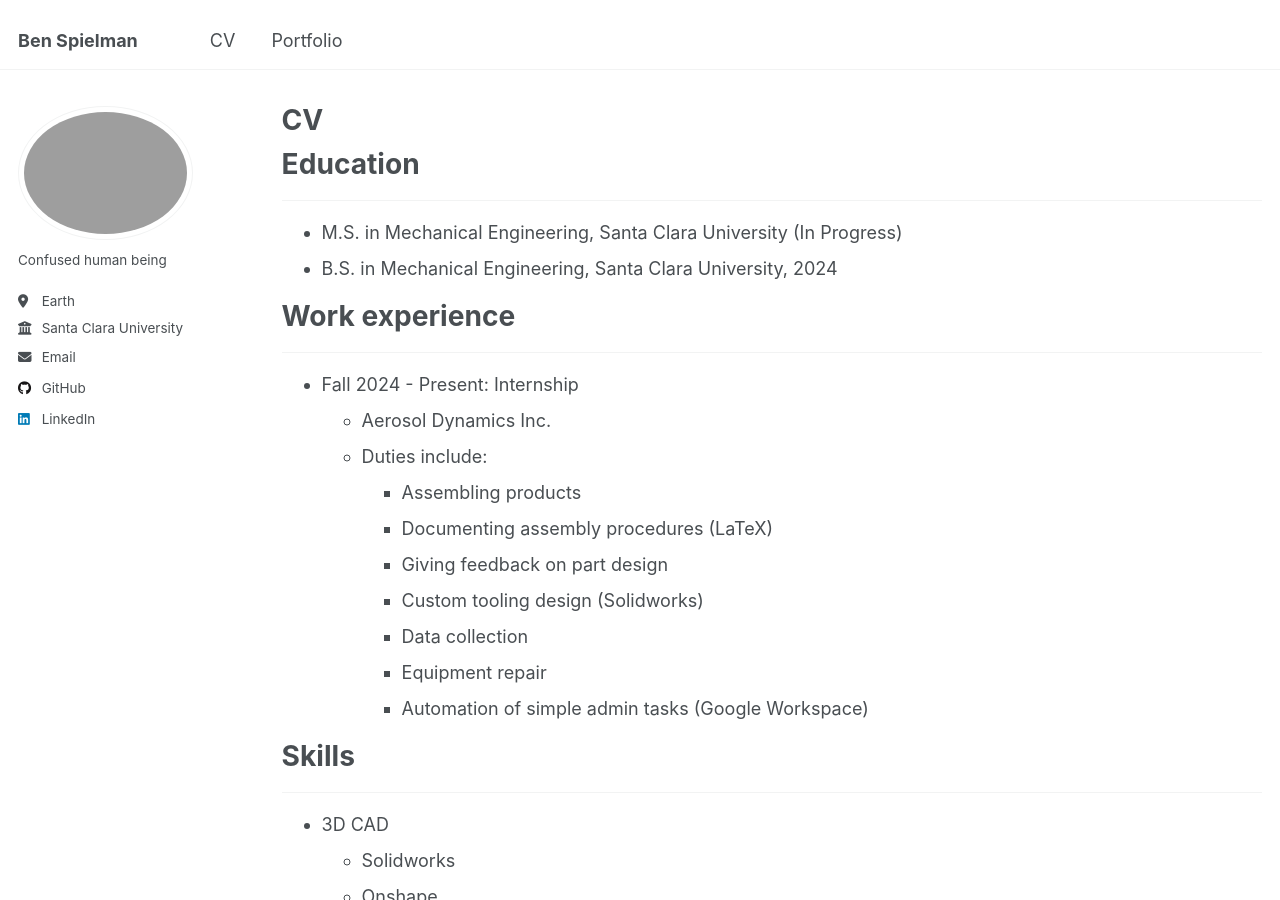
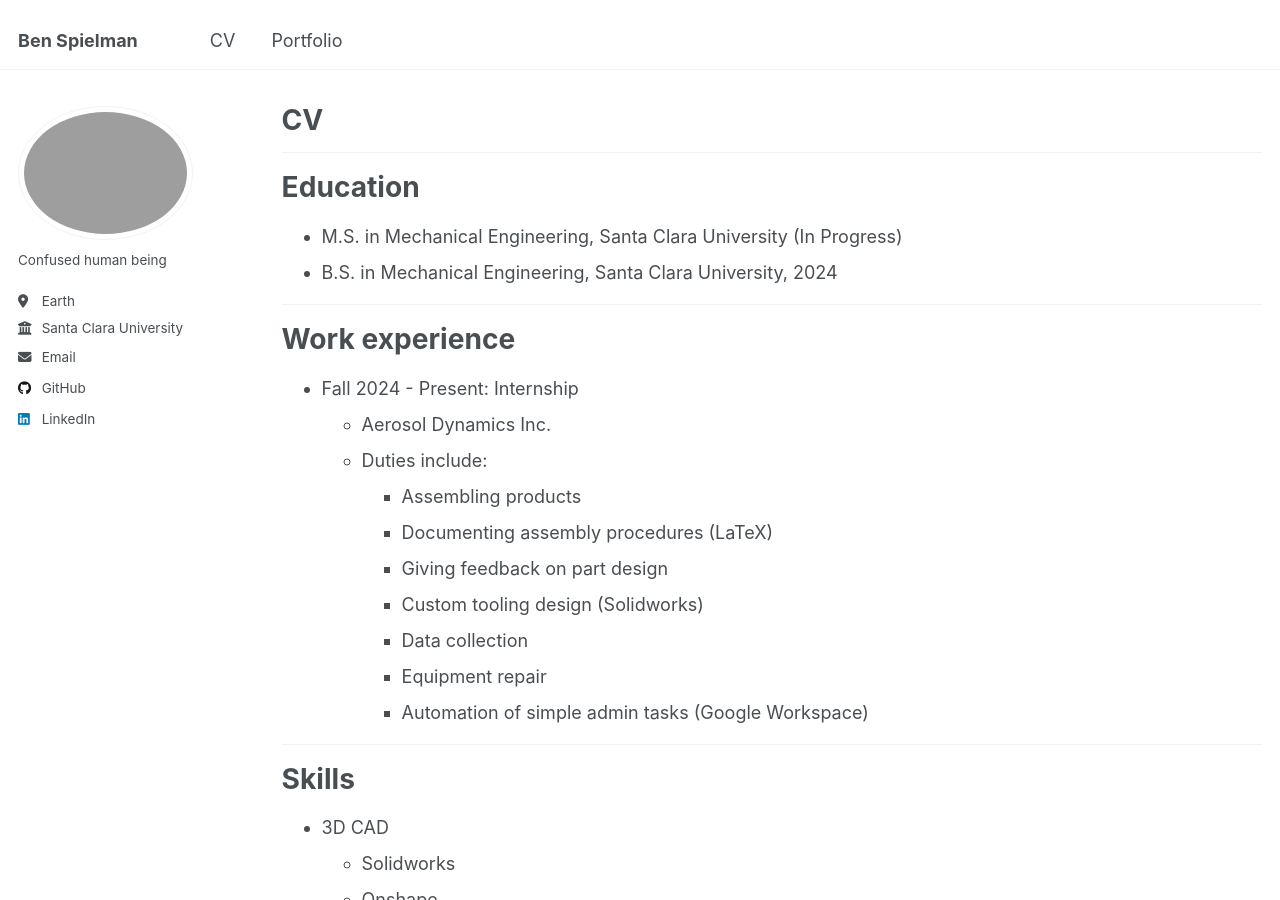
Before and after one commit to pizza496/pizza496.github.io, a Jekyll site: the page built from _pages/cv.md, in a window 1280 px wide and 900 px high. Built offline with Jekyll 4.4.1, drawn with Linux system fonts in a browser that asks for light colours.

Commit message:
Update cv.md

```diff
--- a/_pages/cv.md
+++ b/_pages/cv.md
@@ -7,15 +7,17 @@ redirect_from:
   - /resume
 ---
 
-{% include base_path %}
+<!-- {% include base_path %} -->
 
+---
 # Education
----
+
 - M.S. in Mechanical Engineering, Santa Clara University (In Progress)
 - B.S. in Mechanical Engineering, Santa Clara University, 2024
 
+---
 # Work experience
----
+
 - Fall 2024 - Present: Internship
   - Aerosol Dynamics Inc.
   - Duties include:
@@ -27,8 +29,9 @@ redirect_from:
     - Equipment repair
     - Automation of simple admin tasks (Google Workspace)
 
+---
 # Skills
----
+
 - 3D CAD
   - Solidworks
   - Onshape
@@ -37,8 +40,9 @@ redirect_from:
 - LaTeX
 - Google Workspace
 
+---
 # Notable Projects
----
+
 - Team 2024°C
   - This was my undergraduate capstone project. The goal for this project was to design and construct a water-cooled chamber for use as a furnace attachment to a material testing machine. Due to constraints in budget, team size, and team expertise, we weren't able to design the entire system. Instead we focused on designing and validating the chamber's design and left the parts we were unable to focus on to future teams.
   - Since this was a team, communication and teamwork were strictly necessary. This project also served as a good exercise in handling a project we would not be completing. While we were successful in designing and validating our designs in theory, we were unable to actually assemble the chamber due to unavoidable roadblocks in getting parts of the chamber welded together. Additionally, even if we had managed to get the chamber completely assembled, it would have been nonfunctional since we didn't have the resources to also make the heating, power, and control systems.
```
